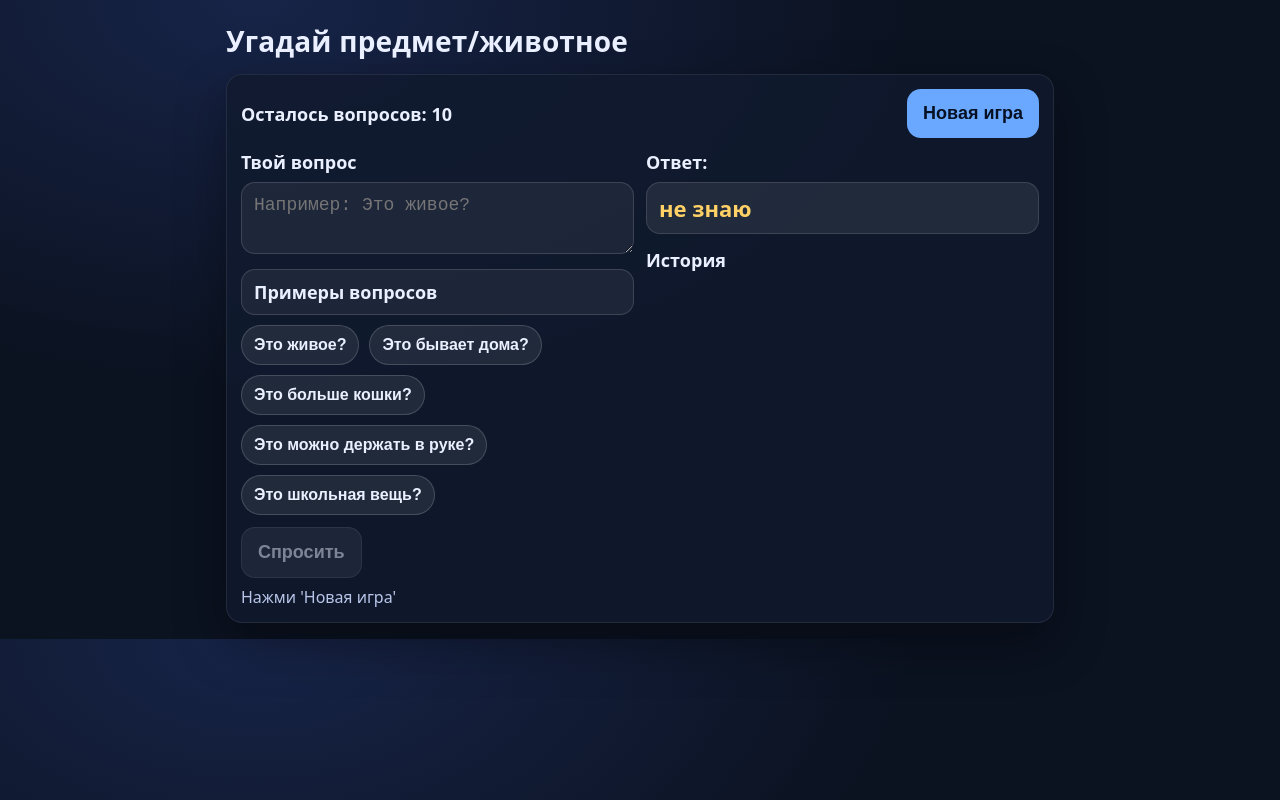
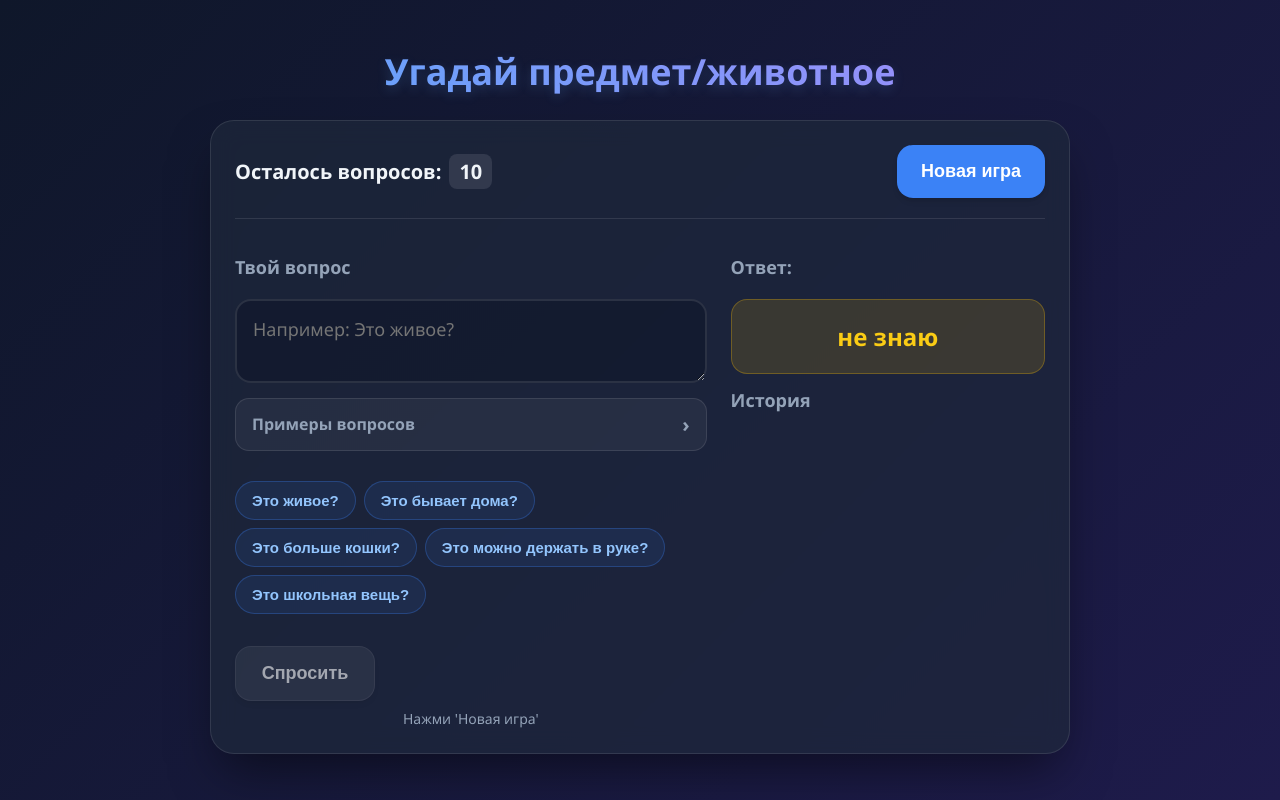
Before and after one commit to EgorVastikov/guess-game, a website: page public/index.html in a window 1280 px wide. Drawn offline with Linux system fonts and the light colour scheme.

Commit message:
New modern UI design

```diff
--- a/public/index.html
+++ b/public/index.html
@@ -6,55 +6,65 @@
     <title>Угадай предмет/животное</title>
     <style>
       :root {
-        --bg: #0b1220;
-        --card: #111a2e;
-        --text: #eaf0ff;
-        --muted: #b9c6ea;
-        --accent: #6aa8ff;
-        --good: #39d98a;
-        --bad: #ff6b6b;
-        --warn: #ffd166;
+        --bg: #0f172a;
+        --card: #1e293b;
+        --text: #f1f5f9;
+        --muted: #94a3b8;
+        --accent: #3b82f6;
+        --accent-hover: #2563eb;
+        --good: #22c55e;
+        --bad: #ef4444;
+        --warn: #eab308;
       }
 
       * { box-sizing: border-box; }
 
       body {
         margin: 0;
-        font-family: system-ui, -apple-system, Segoe UI, Roboto, Arial, sans-serif;
-        background: radial-gradient(1200px 700px at 20% 0%, #172448 0%, var(--bg) 55%);
+        font-family: 'Segoe UI', system-ui, -apple-system, sans-serif;
+        background: linear-gradient(135deg, #0f172a 0%, #1e1b4b 100%);
         color: var(--text);
+        min-height: 100vh;
+        display: flex;
+        justify-content: center;
+        align-items: center;
       }
 
       .wrap {
-        max-width: 860px;
+        width: 100%;
+        max-width: 900px;
         margin: 0 auto;
-        padding: 16px;
+        padding: 20px;
       }
 
       .title {
-        font-size: 28px;
+        font-size: 36px;
         font-weight: 800;
-        letter-spacing: 0.2px;
-        margin: 6px 0 14px;
+        text-align: center;
+        margin: 0 0 24px;
+        background: linear-gradient(to right, #60a5fa, #a78bfa);
+        -webkit-background-clip: text;
+        background-clip: text;
+        -webkit-text-fill-color: transparent;
+        color: transparent;
+        text-shadow: 0 4px 12px rgba(96, 165, 250, 0.2);
+        animation: fadeIn 0.8s ease-out;
       }
 
       .card {
-        background: rgba(17, 26, 46, 0.85);
-        border: 1px solid rgba(255, 255, 255, 0.08);
-        border-radius: 16px;
-        padding: 14px;
-        box-shadow: 0 20px 50px rgba(0, 0, 0, 0.35);
+        background: rgba(30, 41, 59, 0.7);
+        backdrop-filter: blur(12px);
+        border: 1px solid rgba(255, 255, 255, 0.1);
+        border-radius: 24px;
+        padding: 24px;
+        box-shadow: 0 25px 50px -12px rgba(0, 0, 0, 0.5);
+        animation: slideUp 0.6s ease-out;
       }
 
       .row {
         display: grid;
         grid-template-columns: 1fr;
-        gap: 12px;
-      }
-
-      .big {
-        font-size: 18px;
-        line-height: 1.25;
+        gap: 24px;
       }
 
       .btn {
@@ -63,159 +73,303 @@
         align-items: center;
         gap: 10px;
         border: 0;
-        border-radius: 14px;
-        padding: 14px 16px;
-        font-weight: 800;
+        border-radius: 16px;
+        padding: 16px 24px;
+        font-weight: 700;
         font-size: 18px;
         cursor: pointer;
         background: var(--accent);
-        color: #061022;
+        color: white;
         width: 100%;
+        transition: all 0.2s cubic-bezier(0.4, 0, 0.2, 1);
+        box-shadow: 0 4px 6px -1px rgba(0, 0, 0, 0.1), 0 2px 4px -1px rgba(0, 0, 0, 0.06);
+      }
+
+      .btn:hover:not(:disabled) {
+        background: var(--accent-hover);
+        transform: translateY(-2px);
+        box-shadow: 0 10px 15px -3px rgba(0, 0, 0, 0.2);
+      }
+
+      .btn:active:not(:disabled) {
+        transform: translateY(0);
       }
 
       .btn:disabled {
-        opacity: 0.5;
+        opacity: 0.6;
         cursor: not-allowed;
+        background: #475569;
       }
 
       .btn.secondary {
-        background: rgba(255, 255, 255, 0.12);
-        color: var(--text);
-        border: 1px solid rgba(255, 255, 255, 0.14);
+        background: rgba(255, 255, 255, 0.1);
+        color: white;
+        border: 1px solid rgba(255, 255, 255, 0.1);
+      }
+
+      .btn.secondary:hover:not(:disabled) {
+        background: rgba(255, 255, 255, 0.15);
       }
 
       .pill {
         display: inline-flex;
         align-items: center;
         justify-content: center;
-        padding: 10px 12px;
+        padding: 10px 16px;
         border-radius: 999px;
-        border: 1px solid rgba(255, 255, 255, 0.16);
-        background: rgba(255, 255, 255, 0.08);
-        color: var(--text);
-        font-weight: 700;
-        font-size: 16px;
+        border: 1px solid rgba(59, 130, 246, 0.3);
+        background: rgba(59, 130, 246, 0.1);
+        color: #93c5fd;
+        font-weight: 600;
+        font-size: 15px;
         cursor: pointer;
         user-select: none;
+        transition: all 0.2s;
+      }
+
+      .pill:hover {
+        background: rgba(59, 130, 246, 0.2);
+        border-color: rgba(59, 130, 246, 0.5);
+        color: white;
+        transform: scale(1.05);
       }
 
       .chips {
         display: flex;
         flex-wrap: wrap;
-        gap: 10px;
+        gap: 8px;
+        margin-bottom: 20px;
       }
 
       textarea {
         width: 100%;
-        min-height: 72px;
-        max-height: 140px;
+        min-height: 80px;
+        max-height: 160px;
         resize: vertical;
-        border-radius: 14px;
-        border: 1px solid rgba(255, 255, 255, 0.14);
-        background: rgba(255, 255, 255, 0.06);
-        color: var(--text);
-        padding: 12px 12px;
+        border-radius: 16px;
+        border: 2px solid rgba(255, 255, 255, 0.1);
+        background: rgba(15, 23, 42, 0.6);
+        color: white;
+        padding: 16px;
         font-size: 18px;
         outline: none;
+        transition: border-color 0.2s;
+        font-family: inherit;
+      }
+
+      textarea:focus {
+        border-color: var(--accent);
       }
 
       .meta {
         display: flex;
         justify-content: space-between;
         align-items: center;
-        gap: 12px;
+        gap: 16px;
         flex-wrap: wrap;
+        margin-bottom: 24px;
+        padding-bottom: 20px;
+        border-bottom: 1px solid rgba(255, 255, 255, 0.1);
       }
 
       .label {
         font-size: 18px;
-        font-weight: 800;
+        font-weight: 700;
+        color: var(--muted);
+        margin-bottom: 12px;
+      }
+
+      .left-count {
+        font-weight: 700;
+        font-size: 20px;
+        color: var(--text);
+        display: flex;
+        align-items: center;
+        gap: 8px;
+      }
+
+      .left-count span {
+        background: rgba(255, 255, 255, 0.1);
+        padding: 4px 10px;
+        border-radius: 8px;
+        font-variant-numeric: tabular-nums;
       }
 
       .answer {
-        font-size: 22px;
-        font-weight: 900;
-        padding: 10px 12px;
-        border-radius: 14px;
-        background: rgba(255, 255, 255, 0.08);
-        border: 1px solid rgba(255, 255, 255, 0.12);
+        font-size: 24px;
+        font-weight: 800;
+        padding: 20px;
+        border-radius: 16px;
+        background: rgba(15, 23, 42, 0.5);
+        border: 1px solid rgba(255, 255, 255, 0.1);
+        text-align: center;
+        transition: all 0.3s;
+        min-height: 70px;
+        display: flex;
+        align-items: center;
+        justify-content: center;
       }
 
-      .answer.yes { color: var(--good); }
-      .answer.no { color: var(--bad); }
-      .answer.unknown { color: var(--warn); }
+      .answer.yes {
+        background: rgba(34, 197, 94, 0.15);
+        color: #4ade80;
+        border-color: rgba(34, 197, 94, 0.3);
+      }
+      .answer.no {
+        background: rgba(239, 68, 68, 0.15);
+        color: #f87171;
+        border-color: rgba(239, 68, 68, 0.3);
+      }
+      .answer.unknown {
+        background: rgba(234, 179, 8, 0.15);
+        color: #facc15;
+        border-color: rgba(234, 179, 8, 0.3);
+      }
 
       .history {
-        display: grid;
-        gap: 10px;
-        margin-top: 6px;
+        display: flex;
+        flex-direction: column;
+        gap: 12px;
+        margin-top: 16px;
+        max-height: 400px;
+        overflow-y: auto;
+        padding-right: 4px;
+      }
+
+      .history::-webkit-scrollbar {
+        width: 6px;
+      }
+      .history::-webkit-scrollbar-thumb {
+        background: rgba(255,255,255,0.2);
+        border-radius: 3px;
       }
 
       .hitem {
-        border: 1px solid rgba(255, 255, 255, 0.10);
-        background: rgba(0, 0, 0, 0.18);
+        border: 1px solid rgba(255, 255, 255, 0.05);
+        background: rgba(15, 23, 42, 0.4);
         border-radius: 14px;
-        padding: 10px 12px;
+        padding: 12px 16px;
+        animation: fadeIn 0.4s ease-out;
       }
 
-      .hq { color: var(--muted); font-weight: 700; }
-      .ha { font-weight: 900; font-size: 18px; margin-top: 4px; }
+      .hq { color: var(--muted); font-weight: 600; font-size: 15px; margin-bottom: 4px; }
+      .ha { font-weight: 700; font-size: 18px; }
+
+      .hitem.yes .ha { color: #4ade80; }
+      .hitem.no .ha { color: #f87171; }
+      .hitem.unknown .ha { color: #facc15; }
 
       .result {
-        margin-top: 10px;
-        padding: 12px;
-        border-radius: 14px;
-        border: 1px solid rgba(255, 255, 255, 0.12);
-        background: rgba(255, 255, 255, 0.06);
-        font-size: 20px;
-        font-weight: 900;
+        margin-top: 16px;
+        padding: 20px;
+        border-radius: 16px;
+        border: 1px solid rgba(255, 255, 255, 0.1);
+        background: rgba(15, 23, 42, 0.8);
+        font-size: 22px;
+        font-weight: 800;
+        text-align: center;
+        animation: popIn 0.5s cubic-bezier(0.175, 0.885, 0.32, 1.275);
       }
 
       .finalTitle {
-        margin-top: 10px;
-        padding: 14px 12px;
+        margin-top: 16px;
+        padding: 16px;
         border-radius: 16px;
-        border: 1px solid rgba(255, 255, 255, 0.14);
-        background: rgba(255, 255, 255, 0.08);
-        font-size: 28px;
-        font-weight: 1000;
+        font-size: 32px;
+        font-weight: 900;
         text-align: center;
+        text-shadow: 0 4px 12px rgba(0,0,0,0.3);
+        animation: popIn 0.5s cubic-bezier(0.175, 0.885, 0.32, 1.275);
       }
 
-      .finalTitle.win { color: var(--good); }
-      .finalTitle.lose { color: var(--warn); }
+      .finalTitle.win {
+        background: linear-gradient(135deg, rgba(34, 197, 94, 0.2), rgba(34, 197, 94, 0.05));
+        border: 2px solid rgba(34, 197, 94, 0.4);
+        color: #4ade80;
+      }
+      .finalTitle.lose {
+        background: linear-gradient(135deg, rgba(239, 68, 68, 0.2), rgba(239, 68, 68, 0.05));
+        border: 2px solid rgba(239, 68, 68, 0.4);
+        color: #f87171;
+      }
 
       details.examples {
-        border: 1px solid rgba(255, 255, 255, 0.14);
-        background: rgba(255, 255, 255, 0.06);
+        border: 1px solid rgba(255, 255, 255, 0.1);
+        background: rgba(255, 255, 255, 0.05);
         border-radius: 14px;
-        padding: 10px 12px;
+        padding: 12px 16px;
+        margin-bottom: 20px;
+        transition: background 0.2s;
+      }
+
+      details.examples:hover {
+        background: rgba(255, 255, 255, 0.08);
       }
 
       details.examples summary {
         cursor: pointer;
-        font-weight: 900;
-        font-size: 18px;
+        font-weight: 700;
+        font-size: 16px;
+        color: var(--muted);
         list-style: none;
+        display: flex;
+        align-items: center;
+        gap: 8px;
+      }
+
+      details.examples summary::after {
+        content: '›';
+        font-size: 20px;
+        transition: transform 0.2s;
+        margin-left: auto;
+      }
+
+      details.examples[open] summary::after {
+        transform: rotate(90deg);
       }
 
       details.examples summary::-webkit-details-marker { display: none; }
 
       .exampleList {
-        margin: 10px 0 0;
-        padding: 0 0 0 18px;
-        color: var(--muted);
-        font-size: 16px;
-        font-weight: 700;
+        margin: 12px 0 0;
+        padding: 0;
+        list-style: none;
+        display: grid;
+        grid-template-columns: repeat(auto-fill, minmax(200px, 1fr));
+        gap: 8px;
       }
 
-      .muted { color: var(--muted); }
+      .exampleList li {
+        color: #cbd5e1;
+        font-size: 15px;
+        padding: 6px 0;
+        border-bottom: 1px dashed rgba(255,255,255,0.1);
+      }
 
-      @media (min-width: 740px) {
-        .row { grid-template-columns: 1fr 1fr; }
-        .btn { width: auto; }
+      .muted {
+        color: var(--muted);
+        text-align: center;
+        font-size: 14px;
+        min-height: 20px;
+      }
+
+      @keyframes fadeIn { from { opacity: 0; } to { opacity: 1; } }
+      @keyframes slideUp { from { opacity: 0; transform: translateY(20px); } to { opacity: 1; transform: translateY(0); } }
+      @keyframes popIn { from { opacity: 0; transform: scale(0.9); } to { opacity: 1; transform: scale(1); } }
+
+      @media (min-width: 800px) {
+        .row { grid-template-columns: 1.2fr 0.8fr; }
+        .btn { width: auto; min-width: 140px; }
         .actions { display: flex; gap: 12px; }
+
+        /* Desktop: sticky answer column */
+        .row > div:nth-child(2) {
+            position: sticky;
+            top: 20px;
+            align-self: start;
+        }
       }
+
     </style>
   </head>
   <body>
@@ -224,7 +378,7 @@
 
       <div class="card">
         <div class="meta">
-          <div class="label">Осталось вопросов: <span id="left">10</span></div>
+          <div class="left-count">Осталось вопросов: <span id="left">10</span></div>
           <div class="actions">
             <button class="btn" id="newGameBtn">Новая игра</button>
           </div>
```
